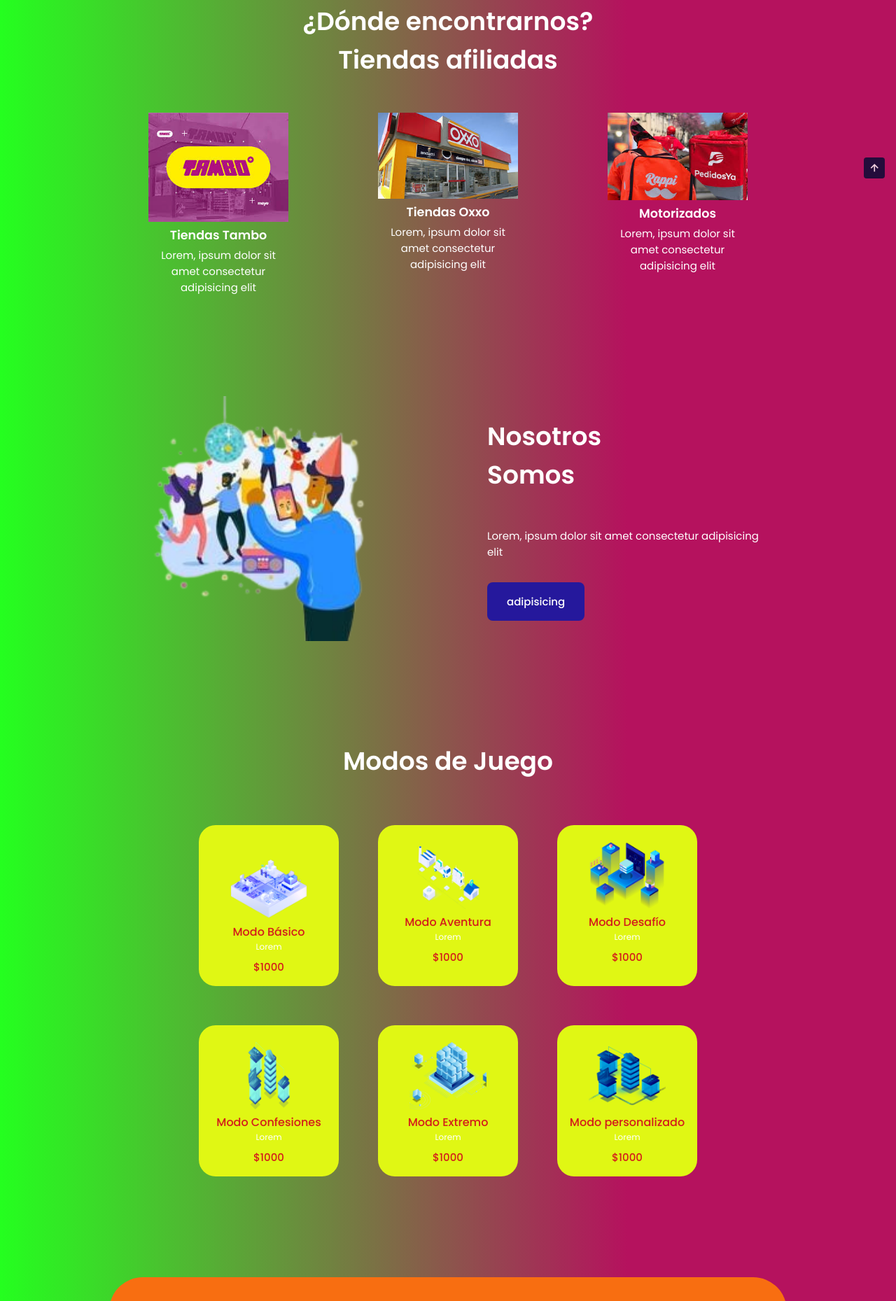
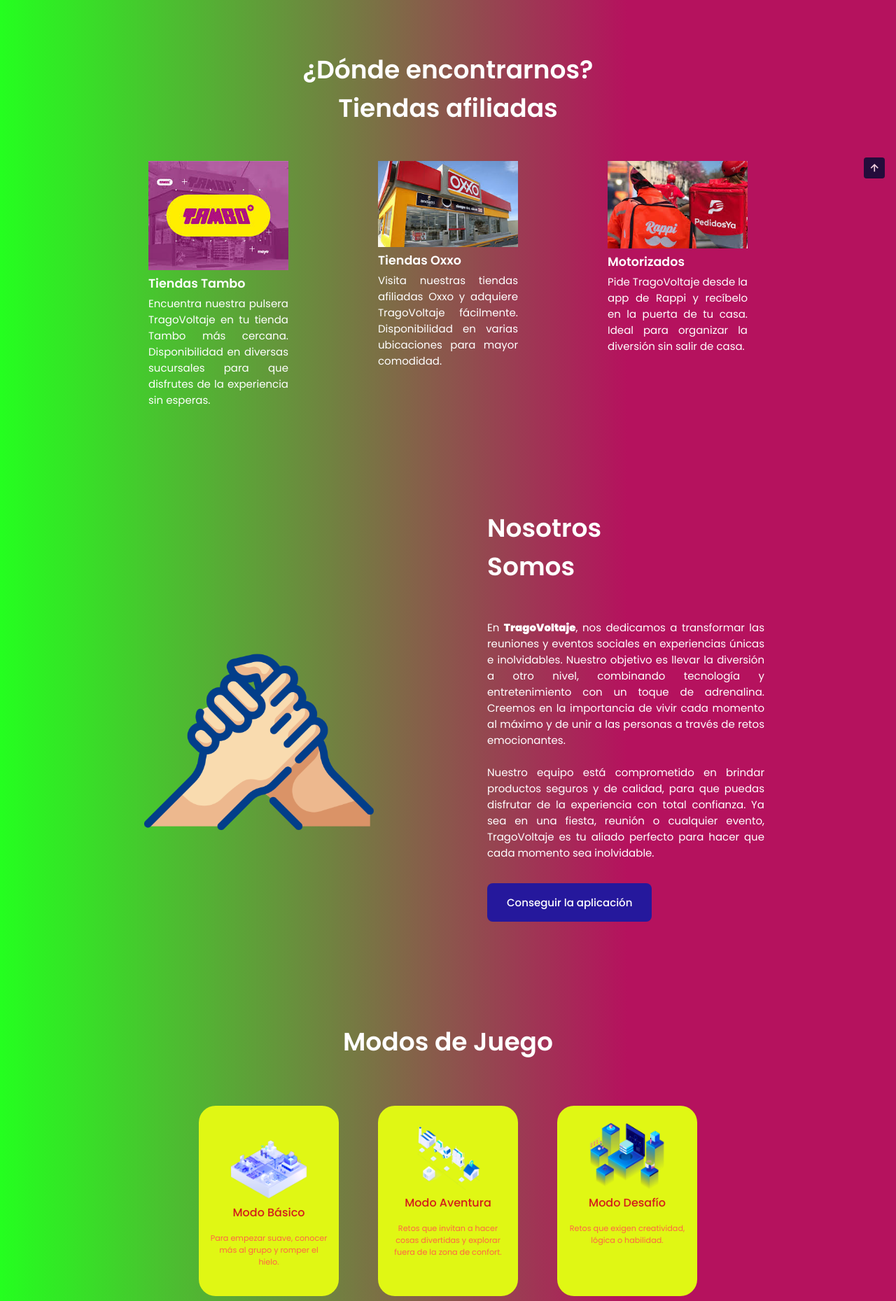
Before and after one commit to fabiolila/CopiaTrago, a plain HTML site: page index.html in a window 1280 px wide. Shown: the part 705-2564 px from the top of the page at 70% size. Drawn offline with nearby package versions, Linux system fonts and the light colour scheme; a web font is replaced by a local one.

Commit message:
actualizacion info y diseño

```diff
--- a/css/style.css
+++ b/css/style.css
@@ -271,7 +271,7 @@
 }
 
 .categorydata {
-    text-align: center;
+    text-align: justify;
 }
 
 .categoryimg {
@@ -337,7 +337,10 @@
 }
 
 .productsubtitle {
-    font-size: .75rem;
+    text-align: center;
+    color:tomato;
+    padding: 1rem;
+    font-size: .70rem;
     margin-bottom: .5rem;
 }
 
@@ -800,6 +803,7 @@
         margin-bottom: 1.5rem;
     }
     .homedes {
+        text-align: justify;
         margin-bottom: 2.5rem;
         padding-right: 2rem;
     }
@@ -817,6 +821,7 @@
         width: 350px;
     }
     .aboutdescription {
+        text-align: justify;
         padding-right: 2rem;
     }
     .productcontainer {
--- a/index.html
+++ b/index.html
@@ -13,7 +13,7 @@
     <link rel="stylesheet" href="css/swiper-bundle.min.css" />
     <link rel="stylesheet" href="css/style.css" />
 
-    <title>Tragovoltaje 🥃</title>
+    <title>Tragovoltaje ⚡</title>
   </head>
   <body>
     <!--Header-->
@@ -31,7 +31,10 @@
               <a href="#home" class="navLink active-link"> Inicio </a>
             </li>
             <li class="navItem">
-              <a href="#about" class="navLink"> ¿Quienes somos? </a>
+              <a href="#tiendas" class="navLink"> Tiendas </a>
+            </li>
+            <li class="navItem">
+              <a href="#about" class="navLink"> ¿Quiénes somos? </a>
             </li>
             <li class="navItem">
               <a href="#product" class="navLink"> Modos de Juego </a>
@@ -39,9 +42,7 @@
             <li class="navItem">
               <a href="#new" class="navLink"> Nuevos Lanzamientos </a>
             </li>
-            <li class="navItem">
-              <a href="#tiendas" class="navLink"> Tiendas </a>
-            </li>
+
           </ul>
 
           <div class="navclose" id="nav-close">
@@ -65,13 +66,14 @@
                 <div class="homedata">
                   <h1 class="hometitle">VIVE <br />UNA NUEVA <br />EXPERIENCIA!!</h1>
                   <p class="homedes">
-                    Lorem, ipsum dolor sit amet consectetur adipisicing elit.
-                    Vitae eius placeat molestiae vel pariatur numquam minus
-                    aperiam, dolorum nostrum animi, iure doloremque sit
-                    distinctio est a, voluptatem asperiores accusamus aliquam.
+                    TragoVoltaje es una innovadora pulsera de retoque que agrega diversión a tus
+                     reuniones y eventos sociales conectada a una aplicación móvil. Ideal para fiestas y dinámicas
+                      grupales, TragoVoltaje convierte cualquier momento en una experiencia única y
+                      llena de adrenalina, combinando tecnología y entretenimiento en un solo accesorio.
+                      ¿Te atreves a aceptar el reto?
                   </p>
                   <div class="homebut">
-                    <a href="#" class="button">DESCARGAR APP</a>
+                    <a href="https://play.google.com/store/games?hl=es_419" class="button">DESCARGAR APP</a>
                     <a href="#" class="button">COMPRAR PULSERA</a>
                   </div>
                 </div>
@@ -97,7 +99,9 @@
             <img src="img/tambo.png" alt="" />
             <h3 class="categorytitle">Tiendas Tambo</h3>
             <p class="categorydescription">
-              Lorem, ipsum dolor sit amet consectetur adipisicing elit
+              Encuentra nuestra pulsera TragoVoltaje en tu tienda Tambo
+              más cercana. Disponibilidad en diversas sucursales para que
+              disfrutes de la experiencia sin esperas.
             </p>
           </div>
 
@@ -105,15 +109,18 @@
             <img src="img/oxxo.png" alt="" />
             <h3 class="categorytitle">Tiendas Oxxo</h3>
             <p class="categorydescription">
-              Lorem, ipsum dolor sit amet consectetur adipisicing elit
+              Visita nuestras tiendas afiliadas Oxxo y adquiere TragoVoltaje
+              fácilmente. Disponibilidad en varias ubicaciones para mayor comodidad.
+    </p>
             </p>
           </div>
 
           <div class="categorydata">
             <img src="img/rappi.png" alt="" />
             <h3 class="categorytitle">Motorizados</h3>
-            <p class="categorydescription">
-              Lorem, ipsum dolor sit amet consectetur adipisicing elit
+            <p class="categorydescription" >
+              Pide TragoVoltaje desde la app de Rappi y recíbelo en la puerta de tu
+               casa. Ideal para organizar la diversión sin salir de casa.
             </p>
           </div>
         </div>
@@ -122,13 +129,17 @@
       <!--ABOUT-->
       <section class="section about" id="about">
         <div class="aboutcontainer container grid">
-          <img src="img/fiestaaa.png" alt="" class="aboutimg" />
+          <img src="img/nosotros_v1.png" alt="" class="aboutimg" />
           <div class="aboutdata">
             <h2 class="sectiontitle abouttitle">Nosotros <br />Somos</h2>
             <p class="aboutdescription">
-              Lorem, ipsum dolor sit amet consectetur adipisicing elit
+                En <strong>TragoVoltaje</strong>, nos dedicamos a transformar las reuniones y eventos sociales en experiencias únicas e inolvidables.
+                Nuestro objetivo es llevar la diversión a otro nivel, combinando tecnología y entretenimiento con un toque de adrenalina.
+                Creemos en la importancia de vivir cada momento al máximo y de unir a las personas a través de retos emocionantes.
+                <br> <br>Nuestro equipo está comprometido en brindar productos seguros y de calidad, para que puedas disfrutar de la experiencia con total confianza.
+                Ya sea en una fiesta, reunión o cualquier evento, TragoVoltaje es tu aliado perfecto para hacer que cada momento sea inolvidable.
             </p>
-            <a href="#" class="button"> adipisicing </a>
+            <a href="#" class="button"> Conseguir la aplicación </a>
           </div>
         </div>
       </section>
@@ -141,56 +152,32 @@
           <div class="productcontent">
             <img src="img/productos1.png" alt="" class="productimg" />
             <h3 class="producttitle">Modo Básico</h3>
-            <span class="productsubtitle">Lorem</span>
-            <span class="productprice">$1000</span>
-            <button class="button productbutton">
-              <i class="bx bx-cart-alt producticon"></i>
-            </button>
+            <span class="productsubtitle">Para empezar suave, conocer más al grupo y romper el hielo.</span>
           </div>
           <div class="productcontent">
             <img src="img/productos2.png" alt="" class="productimg" />
             <h3 class="producttitle">Modo Aventura</h3>
-            <span class="productsubtitle">Lorem</span>
-            <span class="productprice">$1000</span>
-            <button class="button productbutton">
-              <i class="bx bx-cart-alt producticon"></i>
-            </button>
+            <span class="productsubtitle">Retos que invitan a hacer cosas divertidas y explorar fuera de la zona de confort.</span>
           </div>
           <div class="productcontent">
             <img src="img/productos3.png" alt="" class="productimg" />
             <h3 class="producttitle">Modo Desafío</h3>
-            <span class="productsubtitle">Lorem</span>
-            <span class="productprice">$1000</span>
-            <button class="button productbutton">
-              <i class="bx bx-cart-alt producticon"></i>
-            </button>
+            <span class="productsubtitle">Retos que exigen creatividad, lógica o habilidad.</span>
           </div>
           <div class="productcontent">
             <img src="img/productos4.png" alt="" class="productimg" />
             <h3 class="producttitle">Modo Confesiones</h3>
-            <span class="productsubtitle">Lorem</span>
-            <span class="productprice">$1000</span>
-            <button class="button productbutton">
-              <i class="bx bx-cart-alt producticon"></i>
-            </button>
+            <span class="productsubtitle">Preguntas y retos que invitan a contar secretos y anécdotas personales.</span>
           </div>
           <div class="productcontent">
             <img src="img/productos5.png" alt="" class="productimg" />
             <h3 class="producttitle">Modo Extremo</h3>
-            <span class="productsubtitle">Lorem</span>
-            <span class="productprice">$1000</span>
-            <button class="button productbutton">
-              <i class="bx bx-cart-alt producticon"></i>
-            </button>
+            <span class="productsubtitle">Retos más atrevidos y preguntas que demandan honestidad brutal.</span>
           </div>
           <div class="productcontent">
             <img src="img/productos6.png" alt="" class="productimg" />
             <h3 class="producttitle">Modo personalizado</h3>
-            <span class="productsubtitle">Lorem</span>
-            <span class="productprice">$1000</span>
-            <button class="button productbutton">
-              <i class="bx bx-cart-alt producticon"></i>
-            </button>
+            <span class="productsubtitle">por verse</span>
           </div>
         </div>
       </section>
```
Also changed, not shown: img/nosotros_v1.png (added).
